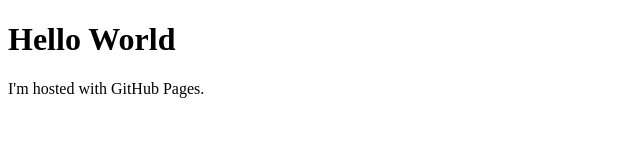
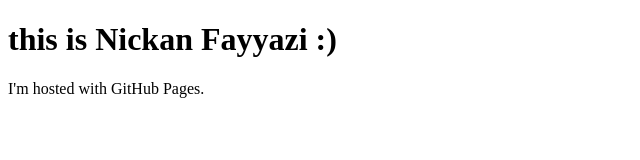
Before and after one commit to nfayyazi/nickan, a plain HTML site: page index.html in a window 1280 px wide. Shown: the whole page, without its empty margins (0-640 px from the left). Drawn offline with Linux system fonts and the light colour scheme.

Commit message:
Update index.html

```diff
--- a/index.html
+++ b/index.html
@@ -1,7 +1,7 @@
 <!DOCTYPE html>
 <html>
 <body>
-<h1>Hello World</h1>
+<h1>this is Nickan Fayyazi :)</h1>
 <p>I'm hosted with GitHub Pages.</p>
 </body>
 </html>
```
